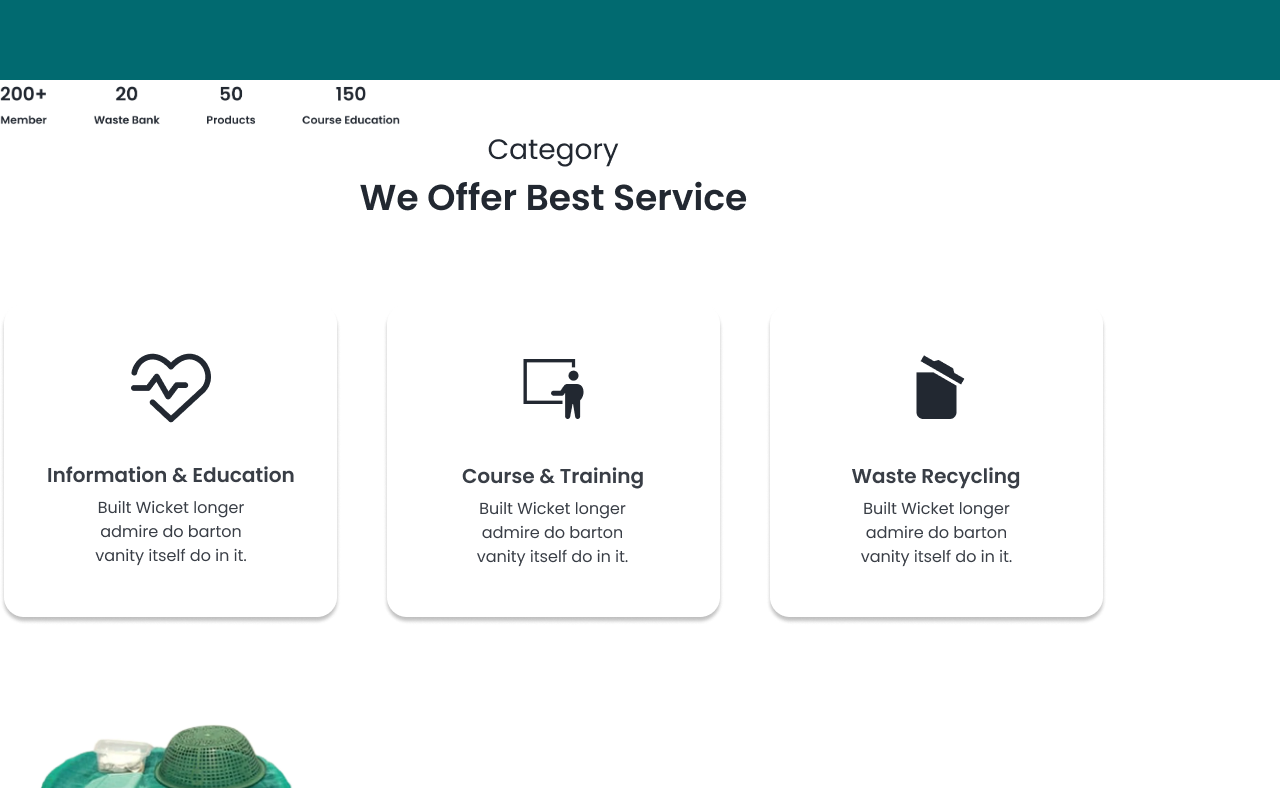
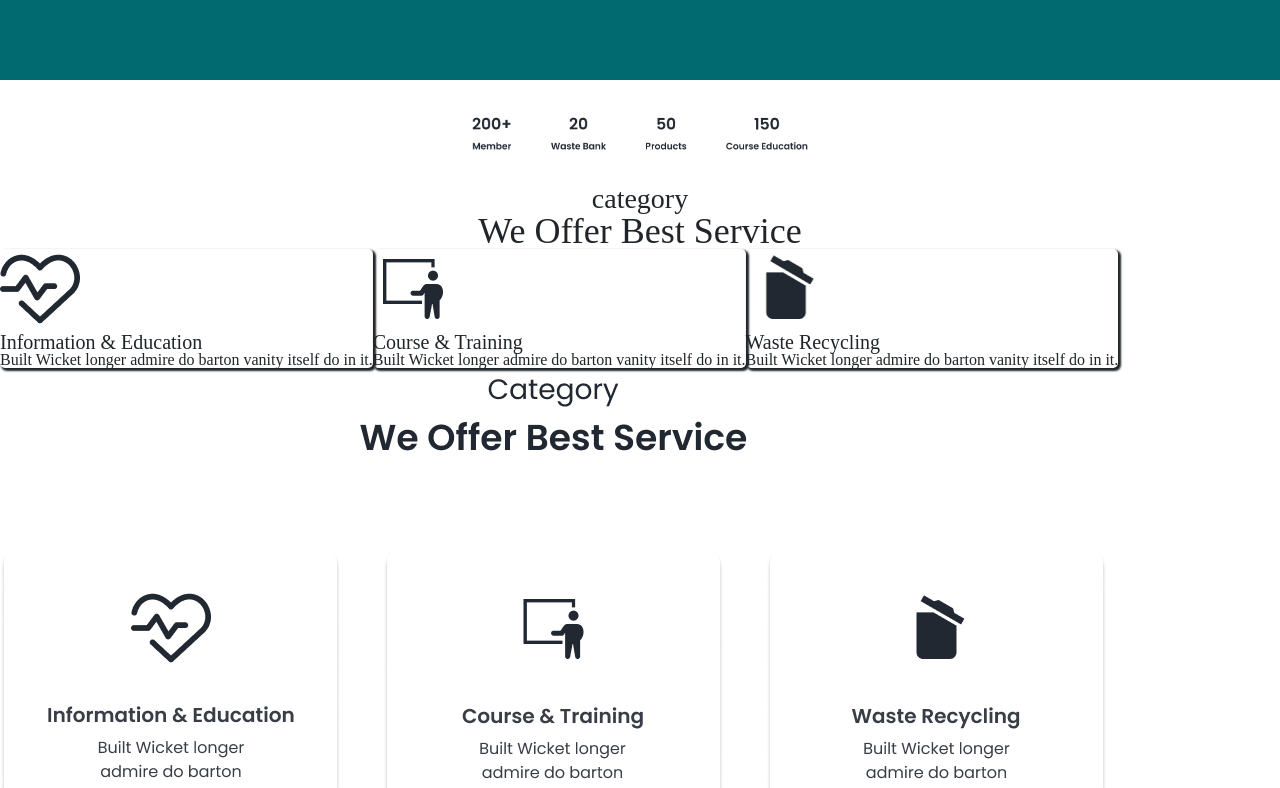
Before and after one commit to sonia1106/Dise-o_WebI, a plain HTML site: page evaluacion1/index.html in a window 1280 px wide. Shown: the part 601-1389 px from the top of the page. Drawn offline with nearby package versions, Linux system fonts and the light colour scheme.

Commit message:
evaluacion1

```diff
--- a/evaluacion1/assets/css/cabecera.css
+++ b/evaluacion1/assets/css/cabecera.css
@@ -10,6 +10,7 @@
 
 }
 .lista{
+    border-radius: 5px;
     background: #ffffff;
     flex-direction:row;
     display: flex;
@@ -21,15 +22,15 @@
 
 }
 
-
 .logo__cabecera{
     width: 100px;
+    justify-items: flex-start;
 }
 .logo__cabecera2{
     width: 150px;
+    justify-content: end;
+
 }
 .menu__item{
     padding: 1rem;
-
-
 }
--- a/evaluacion1/assets/css/cliente.css
+++ b/evaluacion1/assets/css/cliente.css
@@ -1,9 +1,11 @@
 .cliente{
     display: flex;
+    justify-items: center;
+    justify-content: center;
 
 
 }
 .img__cliente{
+    padding: 2rem;
     width: 400px;
-    ;
 }
--- /dev/null
+++ b/evaluacion1/assets/css/servicio.css
@@ -0,0 +1,40 @@
+.servicio__cab{
+ display: flex;
+ align-items: center;
+ flex-direction:column ;
+}
+.ser__em{
+    align-items: center;
+}
+.servicio__central{
+    text-align: center;
+
+}
+.servicio__titulo{
+    font-size: 28px;
+}
+.servicio__sub{
+    font-size: 36px;
+
+}
+.servicio__lista{
+   display: flex;
+
+
+}
+.servicio{
+    justify-content: space-around;
+
+    border-radius: 5px;
+    box-shadow: 2px 2px 2px 1px;
+}
+.servicio__imagen{
+    width: 80px;
+    height: 80px;
+}
+.servicio__titulo2{
+    font-size: 20px;
+}
+.servicio__descripcion{
+    font-size: 16px;
+}
--- a/evaluacion1/index.html
+++ b/evaluacion1/index.html
@@ -9,6 +9,7 @@
     <link rel="stylesheet" href="/evaluacion1/assets/css/cabecera.css">
     <link rel="stylesheet" href="/evaluacion1/assets/css/reset (1).css">
     <link rel="stylesheet" href="/evaluacion1/assets/css/cliente.css">
+    <link rel="stylesheet" href="/evaluacion1/assets/css/servicio.css">
 
 </head>
 <body>
@@ -38,7 +39,36 @@
             <img class="img__cliente" src="/evaluacion1/assets/img/client.png" alt="">
 
         </section>
-        <section class="servicios">
+        <section class="servicios__cab">
+            <div class="ser__em">
+                <div class="servicio__central">
+                    <h2 class="servicio__titulo">category</h2>
+                    <h1 class="servicio__sub">We Offer Best Service</h1>
+                </div>
+            </div>
+            <div class="servicio__lista">
+                <div class="servicio">
+                    <img class="servicio__imagen" src="../evaluacion1/assets/img/icon1.png" alt="servicio1">
+                    <div class="servicio__texto">
+                        <h1 class="servicio__titulo2">Information & Education</h1>
+                        <p class="servicio__descripcion">Built Wicket longer admire do barton vanity itself do in it.</p>
+                    </div>
+                </div>
+                <div class="servicio">
+                    <img class="servicio__imagen" src="../evaluacion1/assets/img/healthicons_i-training-class.png" alt="servicio2">
+                    <div class="servicio__texto">
+                        <h1 class="servicio__titulo2">Course & Training</h1>
+                        <p class="servicio__descripcion">Built Wicket longer admire do barton vanity itself do in it.</p>
+                    </div>
+                </div>
+                <div class="servicio">
+                    <img class="servicio__imagen" src="../evaluacion1/assets/img/mdi_trash-can-empty.png" alt="servicio3">
+                    <div class="servicio__texto">
+                        <h1 class="servicio__titulo2">Waste Recycling</h1>
+                        <p class="servicio__descripcion">Built Wicket longer admire do barton vanity itself do in it.</p>
+                    </div>
+                </div>
+            </div>
             <img src="/evaluacion1/assets/img/service.png" alt="">
         </section>
         <section class="produtos">
```
Also changed, not shown: evaluacion1/assets/img/mdi_trash-can-empty.png (added).
